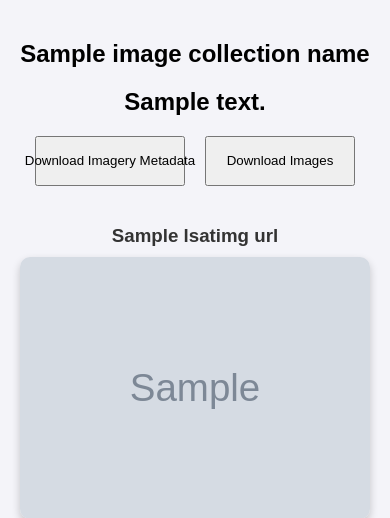
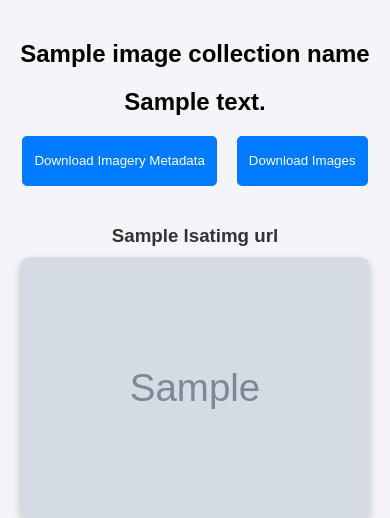
Before and after one commit to matvm1/landsat_imagery, a Flask app: template app/templates/city_center.html in a window 390 px wide. Shown: the part 80-598 px from the top of the page. Run offline with Flask 3, Linux system fonts and the light colour scheme; the template is opened without the code that fills it: most values are stand-ins (such as "Sample title", 1, 10 or a date in 2020); grey boxes marked "Sample" are stand-in pictures.

Commit message:
fix(landsat gallery page): Made download buttons blue and added button styling for mobile devices

```diff
--- a/app/static/styles/gallery.css
+++ b/app/static/styles/gallery.css
@@ -3,6 +3,7 @@ h3 {
     margin-bottom: 10px;
     text-align: center;
 }
+
 .gallery {
     display: grid;
     grid-template-columns: repeat(auto-fit, minmax(300px, 1fr));
@@ -10,6 +11,7 @@ h3 {
     max-width: 1200px;
     margin: auto;
 }
+
 .gallery div {
     display: flex;
     flex-direction: column;
@@ -17,6 +19,7 @@ h3 {
     justify-content: center;
     text-align: center;
 }
+
 .gallery img {
     width: 100%;
     height: auto;
@@ -24,26 +27,64 @@ h3 {
     box-shadow: 0 4px 8px rgba(0, 0, 0, 0.2);
     transition: transform 0.3s;
 }
+
 .gallery img:hover {
     transform: scale(1.05);
 }
-.btn-container{
-    display:flex;
-    justify-content:center;
-    gap:20px;
-    margin:20px 0;
+
+.btn-container {
+    display: flex;
+    justify-content: center;
+    gap: 20px;
+    margin: 20px 0;
+    flex-wrap: wrap; /* Allow buttons to wrap on smaller screens */
 }
-.btn-container form{
-    flex:none;
+
+.btn-container form {
+    flex: none;
 }
-.btn-container button{
-    width:250px;
-    max-width:20vw;
-    min-width:150px;
-    height:50px;
-    display:flex;
-    align-items:center;
-    justify-content:center;
-    text-align:center;
-    white-space:nowrap;
+
+.btn-container button {
+    width: 250px;
+    max-width: 20vw;
+    min-width: 150px;
+    height: 50px;
+    display: flex;
+    align-items: center;
+    justify-content: center;
+    text-align: center;
+    white-space: nowrap; /* Ensure text doesn't wrap */
+    overflow: hidden; /* Hide overflowed text */
+    text-overflow: ellipsis; /* Add ellipsis if text overflows */
+    cursor: pointer; /* Change cursor to hand */
+    background-color: #007BFF; /* Set button background color */
+    color: white; /* Set text color */
+    border: 2px solid #007BFF; /* Border matching background color */
+    border-radius: 5px; /* Slightly rounded corners */
+    transition: background-color 0.3s, transform 0.3s;
 }
+
+.btn-container button:hover {
+    background-color: #0056b3; /* Darker shade on hover */
+    transform: scale(1.05); /* Slight scale effect on hover */
+}
+
+.btn-container button:active {
+    transform: scale(0.98); /* Slight shrinking on button press */
+}
+
+/* Media queries for mobile devices */
+@media (max-width: 768px) {
+    .btn-container button {
+        width: 100%; /* Make buttons take full width on smaller screens */
+        max-width: 100%; /* Remove the max-width constraint */
+        min-width: 0; /* Let button resize */
+    }
+}
+
+@media (max-width: 480px) {
+    .btn-container button {
+        width: 100%; /* Ensure buttons take up full width */
+        padding: 10px; /* Adjust padding to fit text */
+    }
+}
```
